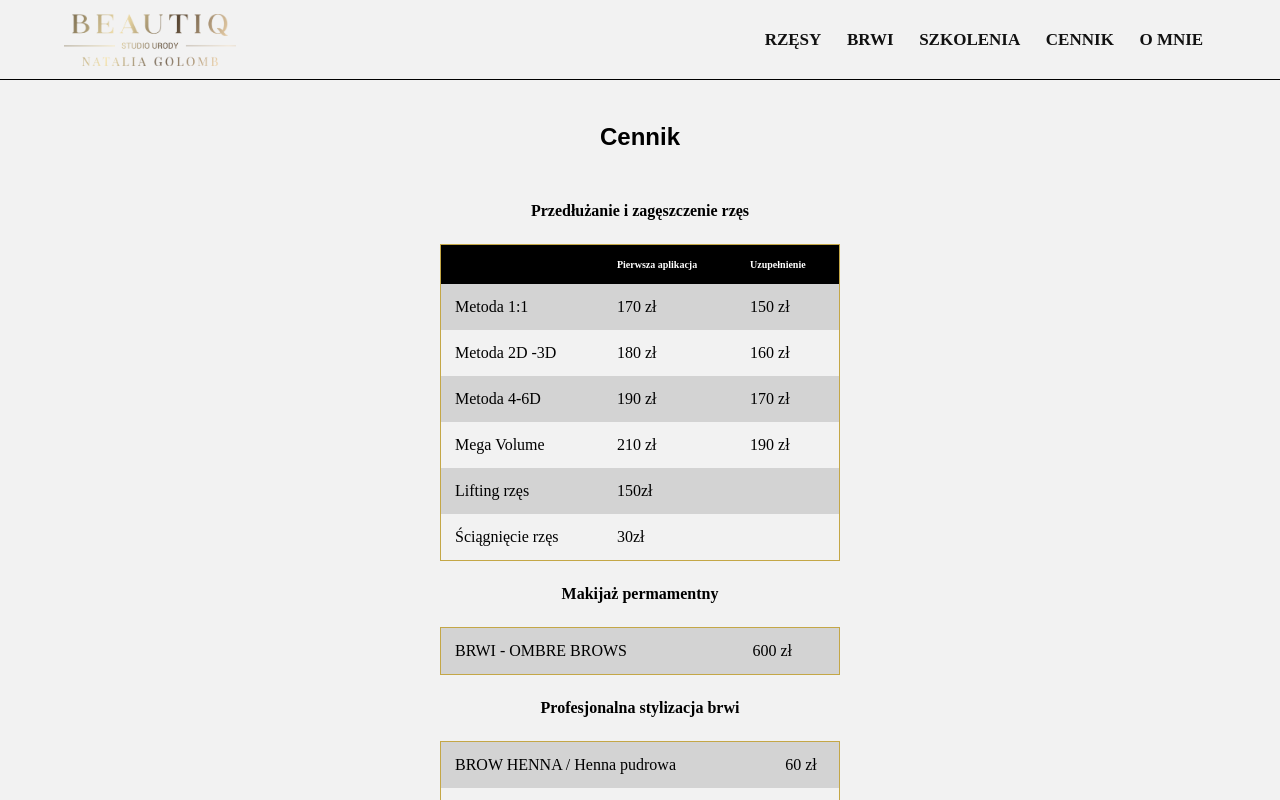
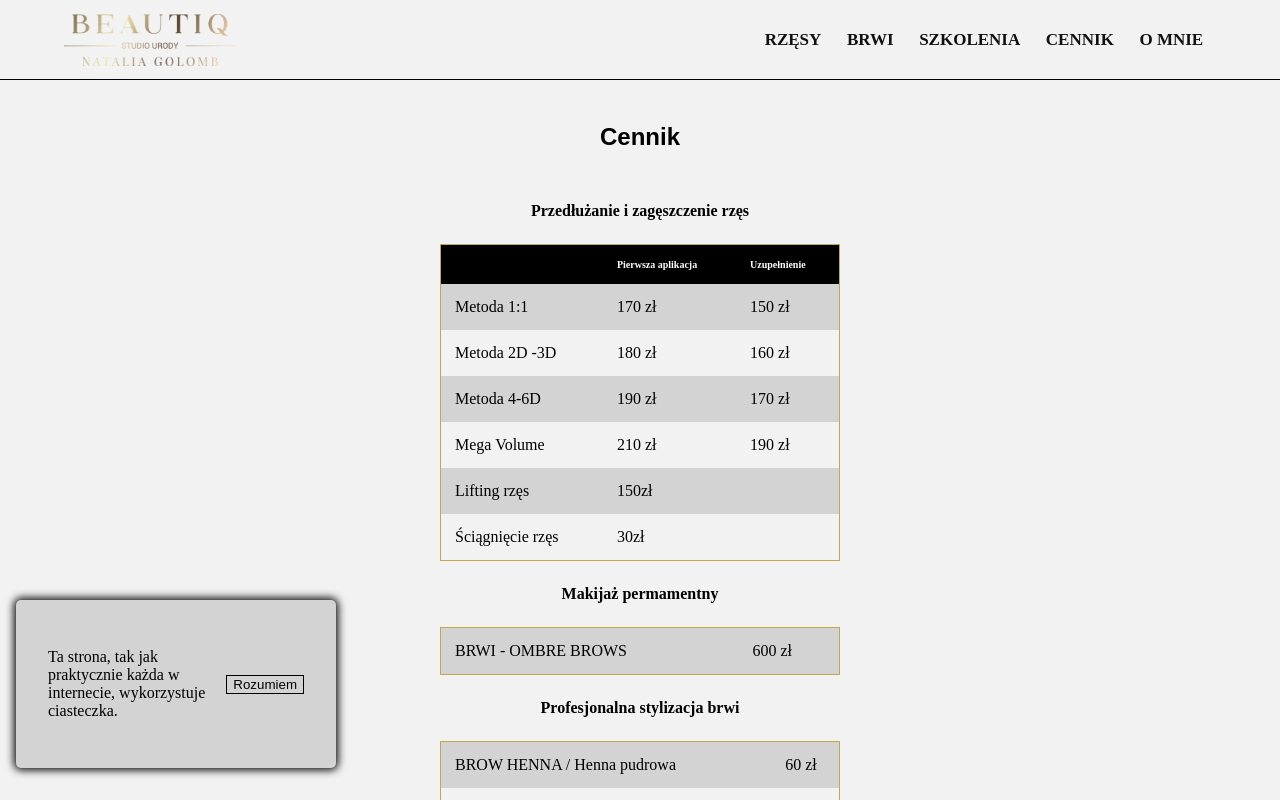
Before and after one commit to PawelNackiewicz/beautiq-studio-next, a Next.js app: page /cennik in a window 1280 px wide. Shown: the top 800 px of the page. Built offline with nearby package versions, Linux system fonts and the light colour scheme.

Commit message:
:lipstick: styled cookies message

```diff
--- a/components/CookiesPopup.tsx
+++ b/components/CookiesPopup.tsx
@@ -1,21 +1,33 @@
 import styled from 'styled-components';
-import  {useLocalStorage}  from '../utils/utils';
+import { useLocalStorage } from '../utils/utils';
 
 const InformationContainer = styled.div`
-    margin: 0 auto 1rem;
   background-color: lightgray;
-    width: 70%;
   display: flex;
   justify-content: space-around;
   align-items: center;
-    padding: .5rem;
-`
+  padding: 0.5rem;
+
+  position: fixed;
+  bottom: 0;
+  width: 100%;
+  padding: 2rem;
+  z-index: 10;
+  box-shadow: 0 0 8px 2px #000;
+
+  @media screen and (min-width: 45em) {
+    left: 1rem;
+    bottom: 2rem;
+    max-width: 20rem;
+    border-radius: 5px;
+  }
+`;
 
 const StyledButton = styled.button`
   background-color: transparent;
   border: 1px solid #000;
   cursor: pointer;
-`
+`;
 
 type CookiesPreferences = 'not-accepted' | 'accepted';
 
@@ -28,12 +40,8 @@ export const CookiesPopup = () => {
   if (accepted === 'not-accepted') {
     return (
       <InformationContainer>
-        <p>
-          Ta strona, tak jak praktycznie każda w internecie, wykorzystuje ciasteczka.
-        </p>
-        <StyledButton onClick={() => setAccepted('accepted')}>
-          Rozumiem
-        </StyledButton>
+        <p>Ta strona, tak jak praktycznie każda w internecie, wykorzystuje ciasteczka.</p>
+        <StyledButton onClick={() => setAccepted('accepted')}>Rozumiem</StyledButton>
       </InformationContainer>
     );
   }
```
Lines whose indentation alone changed are shown as unchanged.
